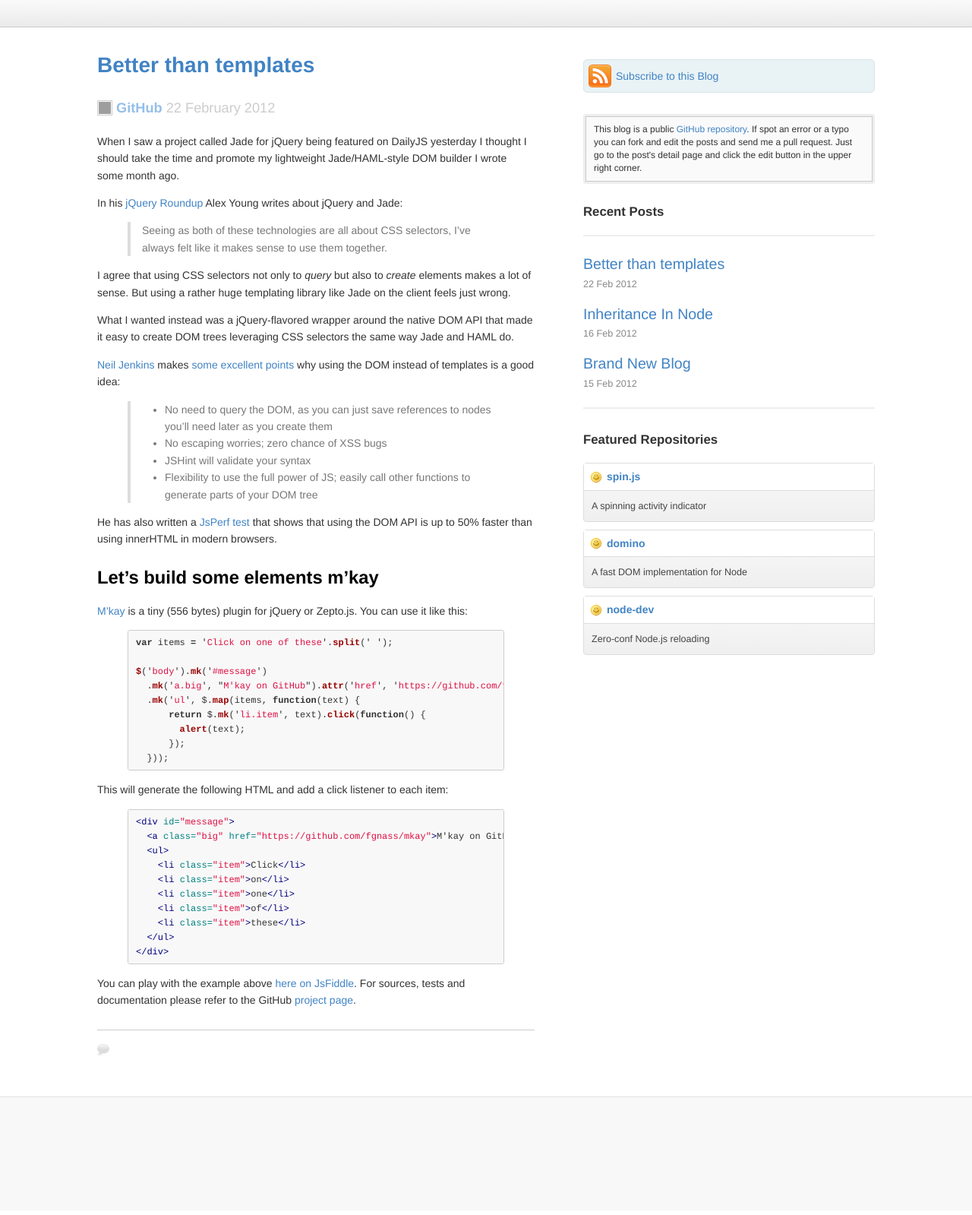
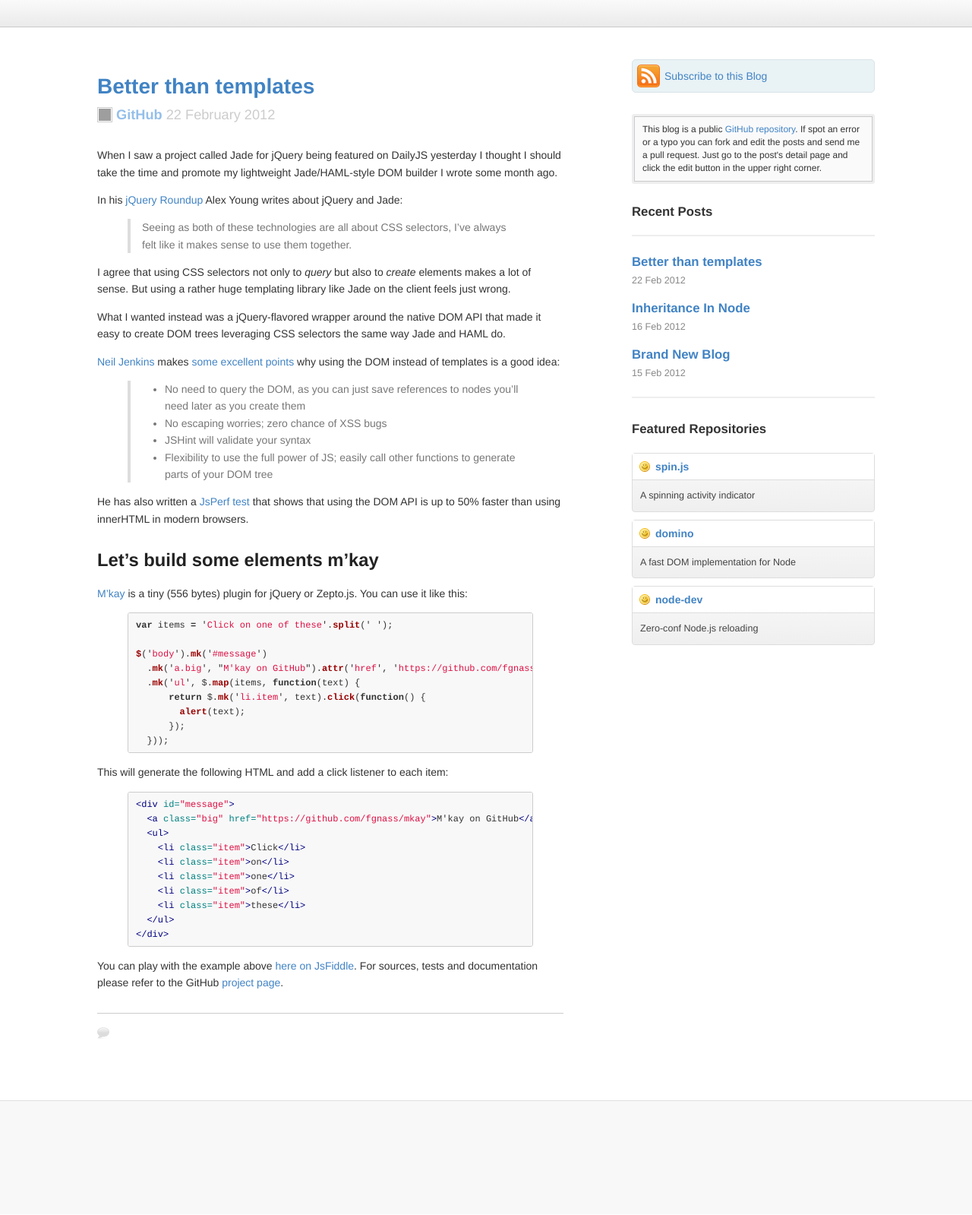
Before and after one commit to fgnass/fgnass.github.com, a Jekyll site: the page built from index.html, in a window 1280 px wide. Shown: the whole page at 76% size. Built offline with Jekyll 4.4.1, drawn with Linux system fonts in a browser that asks for light colours; comment, search, counter and statistics services are not loaded; grey boxes are pictures that could not be loaded.

Commit message:
use less margin on medium-sized screens

```diff
--- a/assets/default.css
+++ b/assets/default.css
@@ -75,12 +75,12 @@
 
 .content {
   float: left;
-  width: 45%;
+  width: 48%;
   padding: 2em 5% 0 10%;
 }
 .sidebar {
   float: right;
-  width: 30%;
+  width: 25%;
   padding: 3em 10% 3em 0;
 }
 
@@ -121,7 +121,8 @@
   padding: 0.5em 0;
 }
 .sidebar ul a {
-  font-size: 1.4em;
+  font-size: 1.2em;
+  font-weight: bold;
 }
 .sidebar ul div {
   color: #888;
@@ -186,6 +187,7 @@
 
 .content .meta {
   font-size: 1.3em;
+  margin: -0.5em 0 1.5em 0;
 }
 .content .meta * {
   vertical-align: middle;
@@ -204,27 +206,19 @@
   border: 1px solid #CCC;
 }
 
-.content>:first-child {
-  margin-top: 0!important;
-}
-
-.content>:last-child {
-  margin-bottom: 0!important;
-}
-
 .content h1,.content h2,.content h3,.content h4,.content h5,.content h6 {
   font-weight: 700;
-  margin: 20px 0 10px;
+  margin: 1em 0 0.3em 0;
   padding: 0;
 }
 
 .content h1 {
   font-size: 2em;
-  color: #000;
+  color: #222;
 }
 .content h2 {
   font-size: 1.7em;
-  color: #000;
+  color: #222;
 }
 .content h3 {
   font-size:1.2em;
@@ -235,17 +229,6 @@
 .content h6 {
   color: #777;
   font-size: 1em;
-}
-
-.content>h2:first-child,.content>h1:first-child,.content>h1:first-child+h2 {
-  border: 0;
-  margin-top: 0;
-  padding-top: 0;
-}
-
-.content>h3:first-child,.content>h4:first-child,.content>h5:first-child,.content>h6:first-child {
-  margin-top: 0;
-  padding-top: 0;
 }
 
 .content ul,
@@ -337,6 +320,18 @@
   border:none;
 }
 
+@media screen and (max-width: 1024px) {
+  .content {
+    width: 60%;
+    padding-left: 5%;
+    padding-right: 0;
+  }
+  .sidebar {
+    padding-left: 5%;
+    padding-right: 5%;
+  }
+}
+
 @media screen and (-webkit-min-device-pixel-ratio: 2), (max-width: 480px) {
   body {
     font-size: 13px;
```
